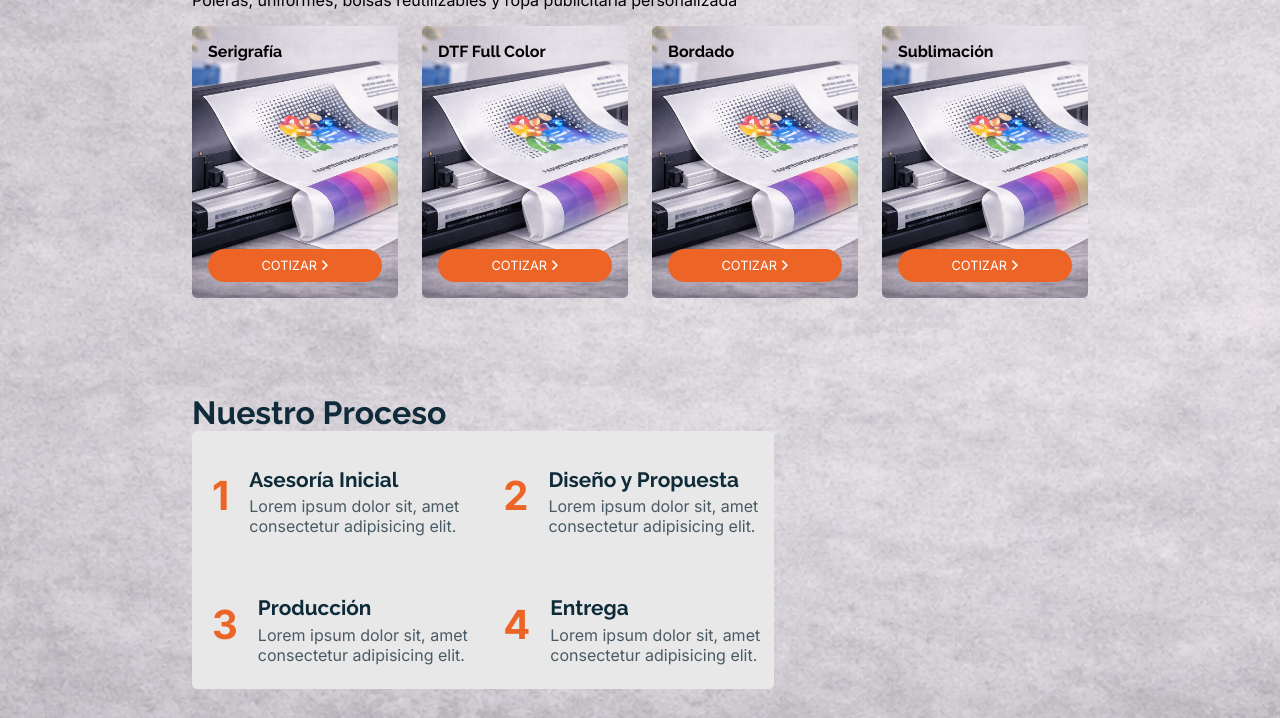
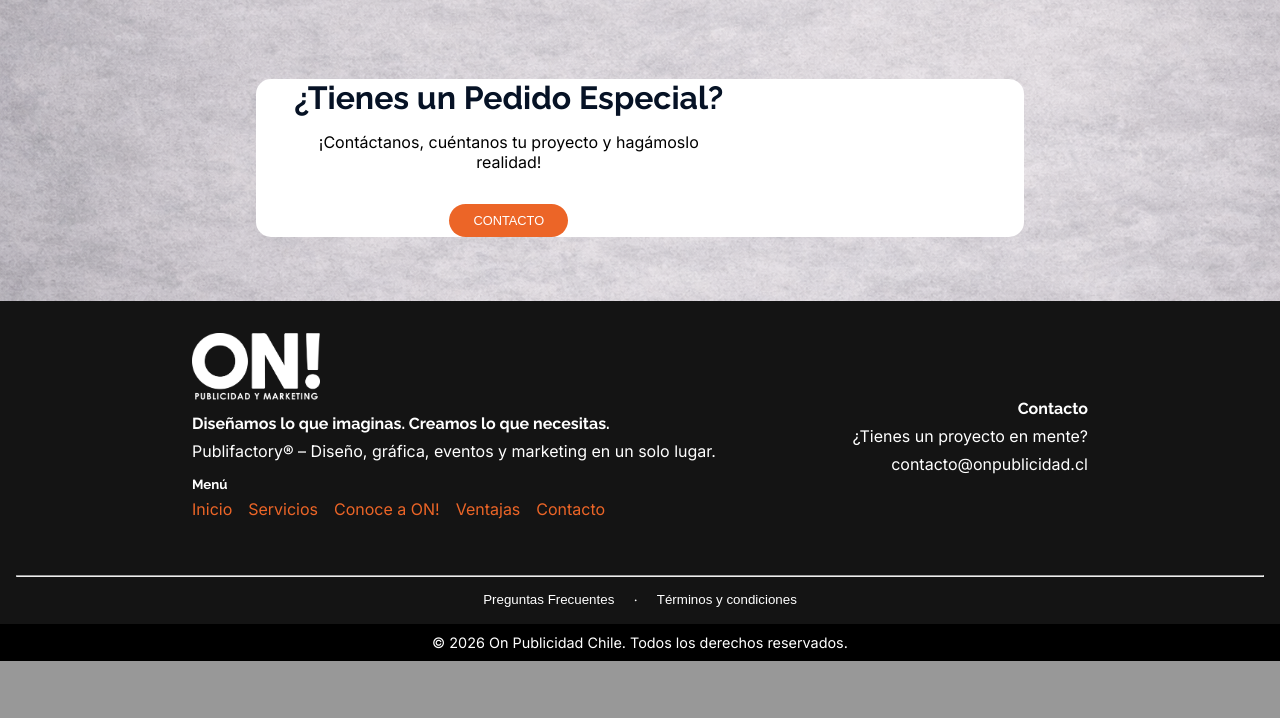
Before and after one commit to merlin1555/onpublicidad, a PHP site: page /index.html in a window 1280 px wide. Shown: the part 3159-3877 px from the top of the page. After the commit the page ends 3820 px from the top, so only its background shows below. Run offline with PHP 8.4, Linux system fonts and the light colour scheme; some libraries are stand-ins or nearby versions.

```diff
--- a/assets/css/buttons.css
+++ b/assets/css/buttons.css
@@ -15,6 +15,11 @@
   font-size: clamp(0.7rem, 1vw, 1rem);
   text-transform: uppercase;
 
+}
+@media screen and (width: 3840px) {
+  .btn_{
+    font-size: clamp(1.7rem, 2vw, 2rem);
+    padding: 1.4rem 2.2rem;}
 }
 .btn_ span{transition: all 0.5s;}
 /* =========================
--- a/assets/css/categorias.css
+++ b/assets/css/categorias.css
@@ -19,7 +19,7 @@
 .categorias .section_container{display: flex;}
 .categorias_info{color: var(--paper);display: flex;flex-direction: column;justify-content: end;}
 .categorias_info h2{margin:0.5em 0;font-size: 180%}
-.categorias_info p{margin: 0 0 2em;font-weight: 400;color: var(--muted);}
+.categorias_info p{margin: 0 0 2em;font-weight: 400;color: var(--paper);}
 .categorias_info_img img{width: 100%;object-fit: cover;height: 100%;}
 .servicios_list{display: flex;flex-wrap: wrap;list-style: none;margin: 0;gap: 1em;}
 .servicios_list li{padding: 1em; width: 40%;background-color: var(--bg-2);border-radius: 5px;cursor: pointer;box-shadow: var(--shadow);overflow-wrap: break-word;overflow-wrap: break-word;}
--- a/assets/css/fontstyles.css
+++ b/assets/css/fontstyles.css
@@ -7,3 +7,7 @@ body{
 h1, h2, h3, h4, h5, h6 {
     font-family: "Raleway", sans-serif;
 }
+@media screen and (width: 3840px) {
+  body{font-size: 220%;}
+  .footer_modales button{font-size: 150%;}
+}
--- a/assets/css/ventajas.css
+++ b/assets/css/ventajas.css
@@ -1,9 +1,10 @@
 /* =========================================================
   ESTILOS GENERALES  */
-.ventajas{background: var(--bg-2);padding-bottom: 4em;background-image: url("../img/bg/bg.png");background-position: center;background-size: cover;}
+.ventajas{background: var(--bg-2);padding-bottom: 4em;background-image: url("../img/bg/bg-2.png");background-position: center;background-size: cover;color: var(--paper);}
 .ventajas_block{display: flex;}
 .ventajas_info{display: flex;list-style: none;padding: 0;margin: 0;}
-.ventajas_info .ventajas_card h3{margin-bottom: 0.3em;display: flex;align-items: center;}
+.ventajas_info .ventajas_card h3{margin-bottom: 0.3em;display: flex;align-items: center;color: var(--brand-dark);}
+.ventajas_info .ventajas_card h3 i{color: var(--brand-dark);}
 .ventajas_info .ventajas_card i{font-size: 180%; color: var(--brand-dark);margin-right: 0.2em;width: 1em;height: 1em;}
 .ventajas_info .ventajas_card p{margin: 0 0 0 3em;font-size: 80%;}
 .ventajas_visor{display: flex;align-items: center;justify-content: center;}
--- a/content/hero.php
+++ b/content/hero.php
@@ -8,7 +8,7 @@
             <a href="#ventajas" class="btn_ btn__primary"><span>Explorar <i class="fa-solid fa-angle-right"></i></span></a>
         </div>
         <div class="hero_img">
-            <img src="assets/img/libreria/banner_merch.png" alt="">
+            <img src="assets/img/libreria/banner.png" alt="">
         </div>
     </div>
 </section>
--- a/index.html
+++ b/index.html
@@ -168,113 +168,6 @@
 
                 <h3>Confianza y Seguridad</h3>
                 <p>Lorem ipsum dolor sit amet, consectetur adipisicing elit. Vitae harum itaque obcaecati a ducimus doloremque ut dolorum nulla.</p>
-            </li>
-        </ul>
-    </div>
-</section>
-<section class="textil" id="textil">
-    <div class="section_container">
-        <div class="hero_info">
-            <h2>Textil <b>Corporativo</b><br><span>Personalizado</span></h2>
-            <p>Poleras, uniformes, bolsas reutilizables y ropa publicitaria personalizada</p>
-            <a href="#" class="btn_ btn__primary"><span>Soliticar Cotización <i class="fa-solid fa-angle-right"></i></span></a>
-        </div>
-        <div class="hero_img">
-            <img src="assets/img/libreria/banner_textil.png" alt="">
-        </div>
-    </div>
-</section>
-<section class="textil_comienza">
-    <div class="section_container">
-        <h2>Potencia tu marca con nuestras opciones de Textil Personalizado</h2>
-        <p>Poleras, uniformes, bolsas reutilizables y ropa publicitaria personalizada</p>
-        <ul class="textil_list">
-            <li class="fx-scale">
-                <h4>Serigrafía</h4>
-                <a href="" class="btn_ btn__primary"><span>Cotizar <i class="fa-solid fa-angle-right"></i></span></a>
-            </li>
-            <li class="fx-scale">
-                <h4>DTF Full Color</h4>
-                <a href="" class="btn_ btn__primary"><span>Cotizar <i class="fa-solid fa-angle-right"></i></span></a>
-            </li>
-            <li class="fx-scale">
-                <h4>Bordado</h4>
-                <a href="" class="btn_ btn__primary"><span>Cotizar <i class="fa-solid fa-angle-right"></i></span></a>
-            </li>
-            <li class="fx-scale">
-                <h4>Sublimación</h4>
-                <a href="" class="btn_ btn__primary"><span>Cotizar <i class="fa-solid fa-angle-right"></i></span></a>
-            </li>
-        </ul>
-    </div>
-
-    <div class="section_container">
-        <h2>Nuestro Proceso</h2>
-        <ul class="textil_proceso_list">
-            <li>
-                <span>1</span>
-                <div>
-                    <h4>Asesoría Inicial</h4>
-                    <p>Lorem ipsum dolor sit, amet consectetur adipisicing elit.</p>
-                </div>
-            </li>
-            <li>
-                <span>2</span>
-                <div>
-                    <h4>Diseño y Propuesta</h4>
-                    <p>Lorem ipsum dolor sit, amet consectetur adipisicing elit.</p>
-                </div>
-            </li>
-            <li>
-                <span>3</span>
-                <div>
-                    <h4>Producción</h4>
-                    <p>Lorem ipsum dolor sit, amet consectetur adipisicing elit.</p>
-                </div>
-            </li>
-            <li>
-                <span>4</span>
-                <div>
-                    <h4>Entrega</h4>
-                    <p>Lorem ipsum dolor sit, amet consectetur adipisicing elit.</p>
-                </div>
-            </li>
-        </ul>
-    </div>
-</section>
-
-<section class="textil" id="merch">
-    <div class="section_container">
-        <div class="hero_info">
-            <h2>Merchandising <br><span>Promocional</span> <b>Corporativo</b></h2>
-            <p>Regalos publicitarios y productos promocionales personalizados para empresas y eventos.</p>
-            <a href="#" class="btn_ btn__primary"><span>Soliticar Cotización <i class="fa-solid fa-angle-right"></i></span></a>
-        </div>
-        <div class="hero_img">
-            <img src="assets/img/libreria/banner_merch-2.png" alt="">
-        </div>
-    </div>
-</section>
-<section class="textil_comienza">
-    <div class="section_container">
-        <h2>Potencia tu marca con <b>Merchandising</b> Promocional</h2>
-        <p>Regalos publicitarios y productos promocionales personalizados para empresas y eventos.</p>
-        <ul class="textil_list merch_list">
-            <li class="fx-scale">
-                <h4>Serigrafía</h4>
-                <a href="" class="btn_ btn__primary"><span>Cotizar <i class="fa-solid fa-angle-right"></i></span></a>
-            </li>
-            <li class="fx-scale">
-                <h4>DTF Full Color</h4>
-                <a href="" class="btn_ btn__primary"><span>Cotizar <i class="fa-solid fa-angle-right"></i></span></a>
-            </li>
-            <li class="fx-scale">
-                <h4>Bordado</h4>
-                <a href="" class="btn_ btn__primary"><span>Cotizar <i class="fa-solid fa-angle-right"></i></span></a>
-            </li>
-            <li class="fx-scale">
-                <h4>Sublimación</h4>
-                <a href="" class="btn_ btn__primary"><span>Cotizar <i class="fa-solid fa-angle-right"></i></span></a>
             </li>
         </ul>
     </div>
```
Also changed, not shown: content/about.php (+5 -5 lines), content/ventajas.php (+10 -10 lines), assets/css/styles.css (line endings or trailing spaces), assets/img/libreria/banner.png (added).
